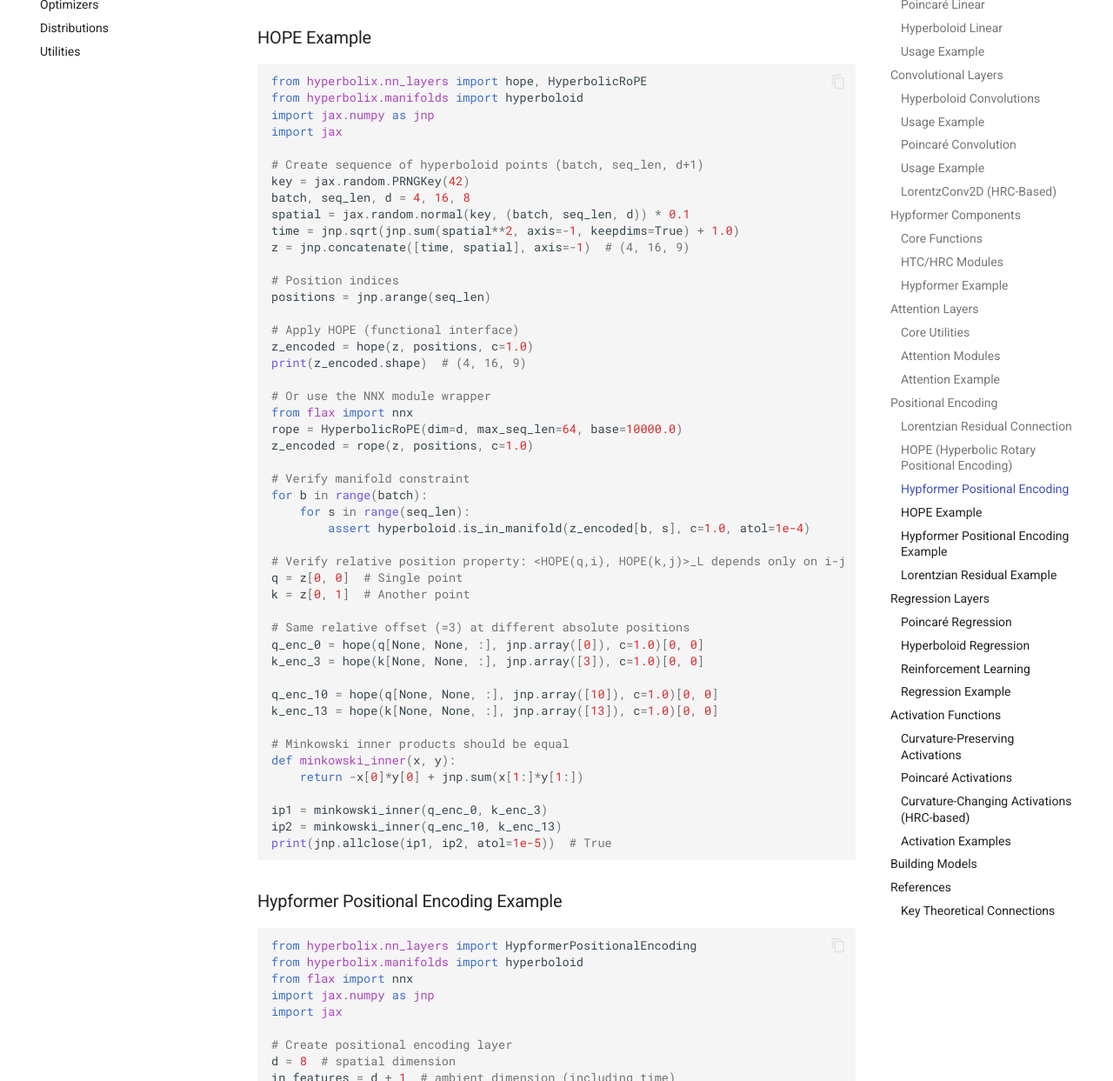
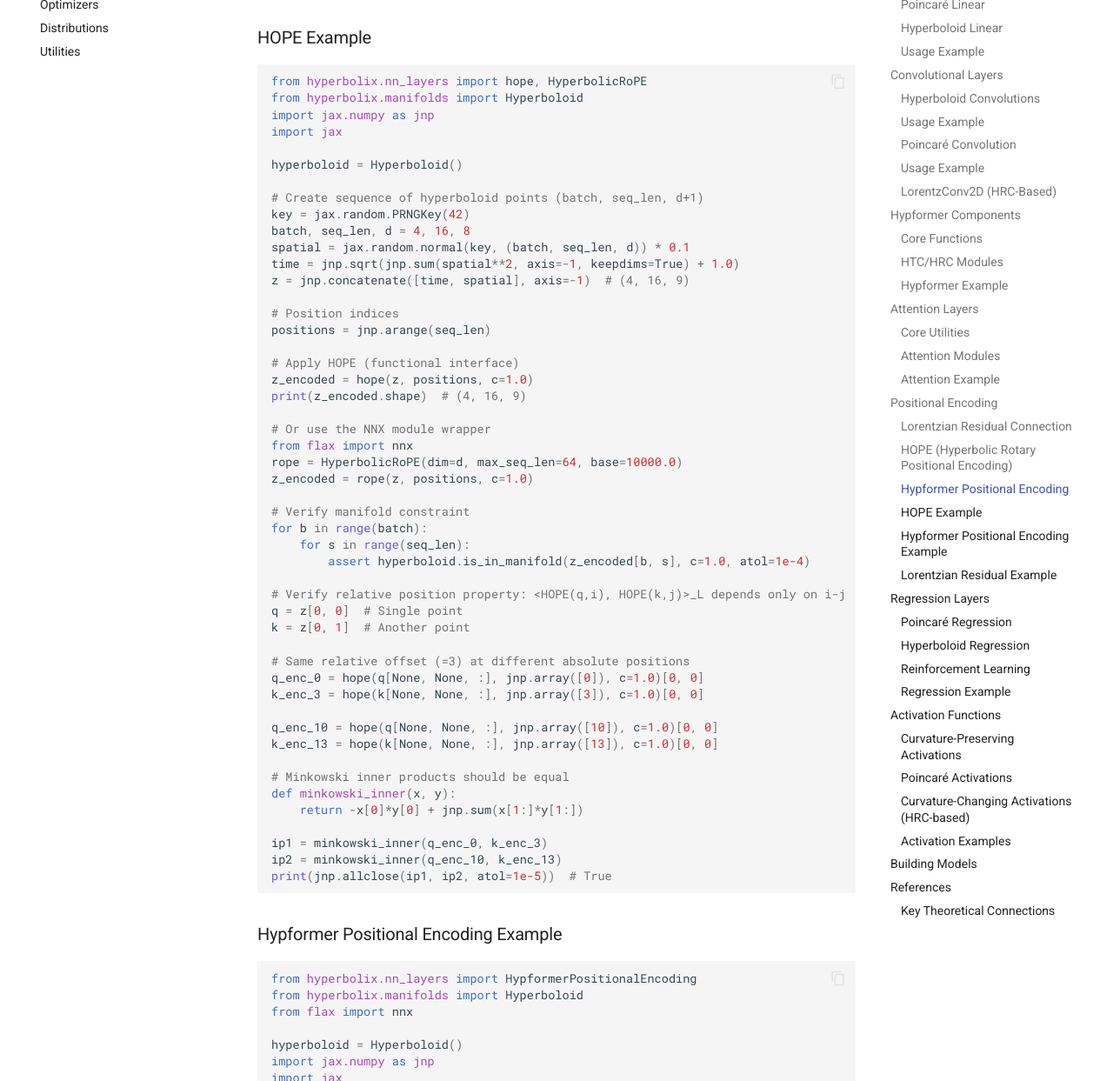
Before and after one commit to timoklein/hyperbolix, an MkDocs documentation site: the page built from docs/api-reference/nn-layers.md, in a window 1280 px wide and 1400 px high, scrolled down 11910 px, cut to the strip 157-1400 px from the top of the window. Shown: the whole strip at 87% size. Built offline with MkDocs 1.6.1 and Material for MkDocs 9.7.7, drawn with Linux system fonts in a browser that asks for light colours; comment, search, counter and statistics services are not loaded; the version menu is left out; some of the changed text lies outside the part shown.

Commit message:
update docs

````diff
--- a/docs/api-reference/nn-layers.md
+++ b/docs/api-reference/nn-layers.md
@@ -506,9 +506,11 @@ Positional encoding layers for hyperbolic Transformers and attention mechanisms.
 
 ```python
 from hyperbolix.nn_layers import hope, HyperbolicRoPE
-from hyperbolix.manifolds import hyperboloid
+from hyperbolix.manifolds import Hyperboloid
 import jax.numpy as jnp
 import jax
+
+hyperboloid = Hyperboloid()
 
 # Create sequence of hyperboloid points (batch, seq_len, d+1)
 key = jax.random.PRNGKey(42)
@@ -558,8 +560,10 @@ print(jnp.allclose(ip1, ip2, atol=1e-5))  # True
 
 ```python
 from hyperbolix.nn_layers import HypformerPositionalEncoding
-from hyperbolix.manifolds import hyperboloid
+from hyperbolix.manifolds import Hyperboloid
 from flax import nnx
+
+hyperboloid = Hyperboloid()
 import jax.numpy as jnp
 import jax
 
@@ -609,9 +613,11 @@ print(f"Epsilon after update: {pe.epsilon.value}")  # Changed
 
 ```python
 from hyperbolix.nn_layers import lorentz_residual
-from hyperbolix.manifolds import hyperboloid
+from hyperbolix.manifolds import Hyperboloid
 import jax.numpy as jnp
 import jax
+
+hyperboloid = Hyperboloid()
 
 # Create two hyperboloid points
 key1, key2 = jax.random.split(jax.random.PRNGKey(42))
````
Also changed, not shown: docs/changelog.md (+2 -2 lines).
